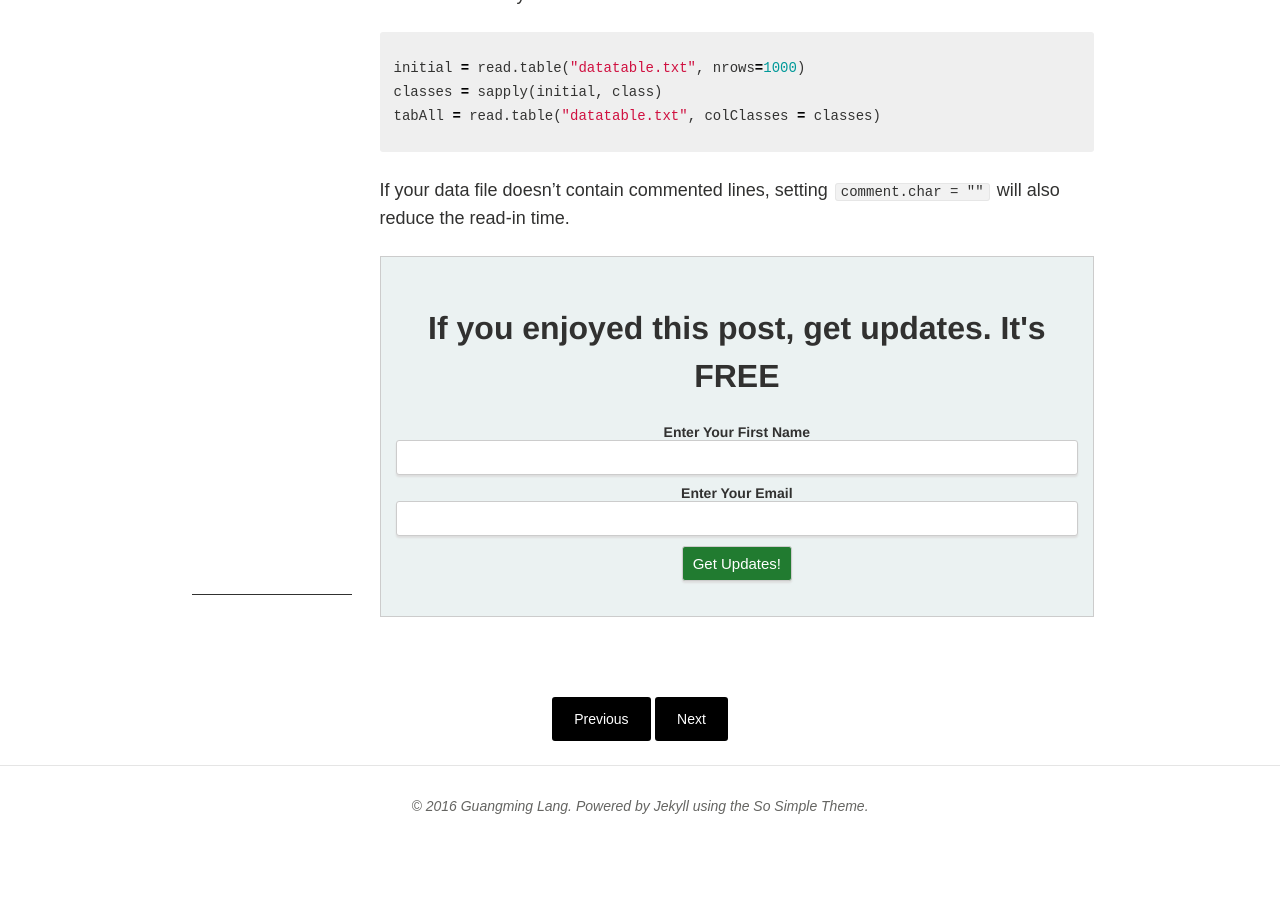
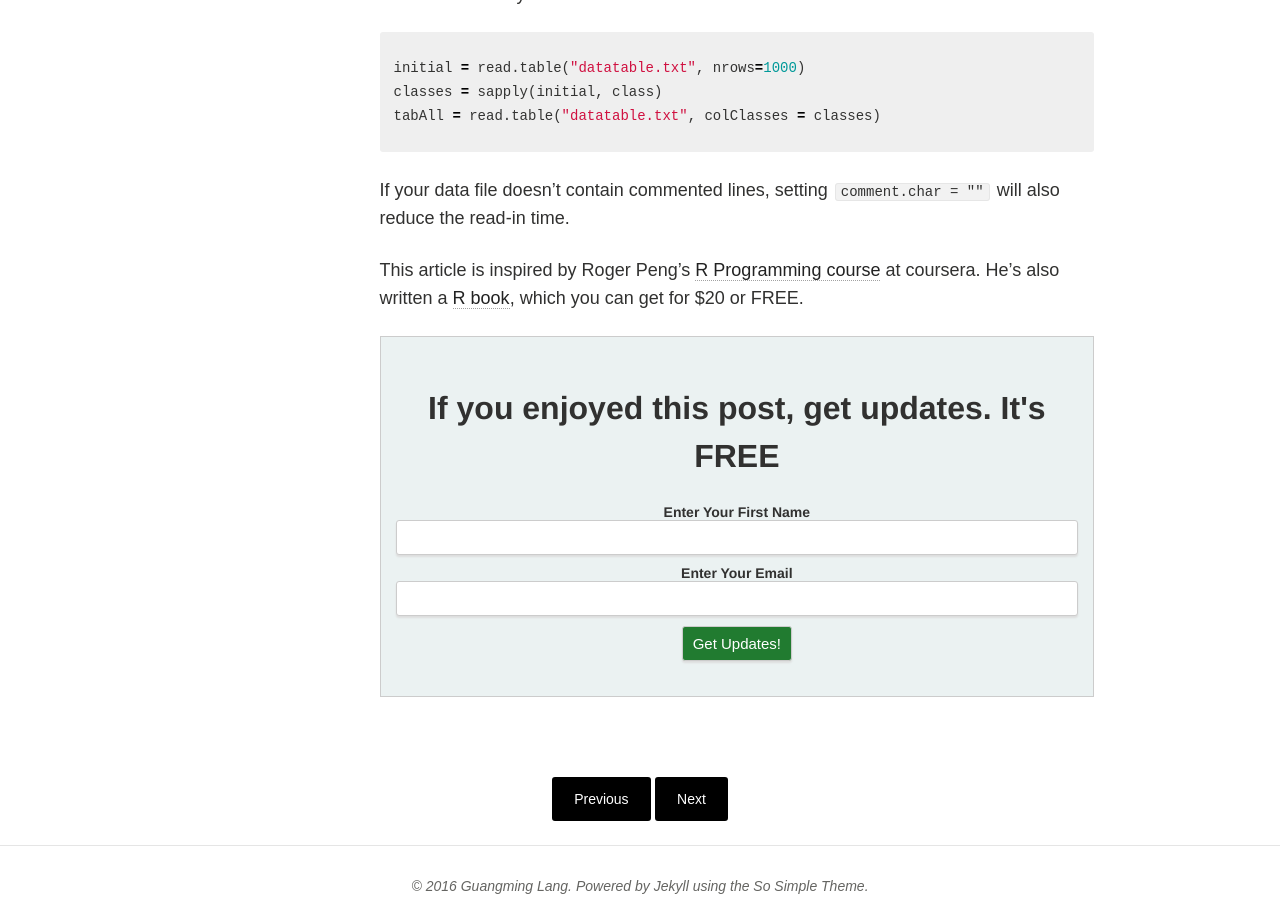
Before and after one commit to gmlang/masterr, a Jekyll site: the page built from _posts/r/2014-08-20-how-to-handle-large-datasets-in-r-part-1.md, in a window 1280 px wide and 900 px high, scrolled down 1248 px. Built offline with Jekyll 4.4.1, drawn with Linux system fonts in a browser that asks for light colours; nearby versions of some CDN libraries; formulas are drawn with MathJax 3; comment, search, counter and statistics services are not loaded.

Commit message:
added source

```diff
--- a/_knitr/2014-08-20-how-to-handle-large-datasets-in-r-part-1.Rmd
+++ b/_knitr/2014-08-20-how-to-handle-large-datasets-in-r-part-1.Rmd
@@ -28,3 +28,5 @@ tabAll = read.table("datatable.txt", colClasses = classes)
 
 If your data file doesn't contain commented lines, setting
 `comment.char = ""` will also reduce the read-in time.
+
+This article is inspired by Roger Peng's [R Programming course](https://www.coursera.org/learn/r-programming) at coursera. He's also written a [R book](https://www.coursera.org/specializations/jhu-data-science), which you can get for $20 or FREE.
--- a/_posts/r/2014-08-20-how-to-handle-large-datasets-in-r-part-1.md
+++ b/_posts/r/2014-08-20-how-to-handle-large-datasets-in-r-part-1.md
@@ -29,3 +28,5 @@ tabAll = read.table("datatable.txt", colClasses = classes)
 
 If your data file doesn't contain commented lines, setting
 `comment.char = ""` will also reduce the read-in time.
+
+This article is inspired by Roger Peng's [R Programming course](https://www.coursera.org/learn/r-programming) at coursera. He's also written a [R book](https://www.coursera.org/specializations/jhu-data-science), which you can get for $20 or FREE.
```
Also changed, not shown: other parts of _posts/r/2014-08-20-how-to-handle-large-datasets-in-r-part-1.md (+1 -2 lines).
